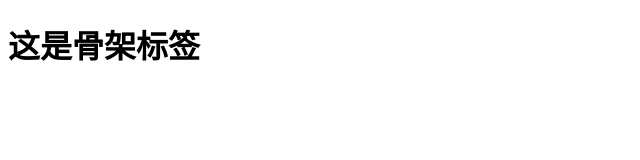
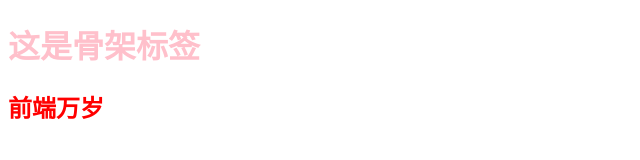
Before and after one commit to liyanpengFly/afterclass, a plain HTML site: page index.html in a window 1280 px wide. Shown: the whole page, without its empty margins (0-640 px from the left). Drawn offline with Linux system fonts and the light colour scheme.

Commit message:
添加了标题标签设置了样式

```diff
--- a/css/index.css
+++ b/css/index.css
@@ -0,0 +1,7 @@
+h1 {
+    color: pink;
+}
+
+h2 {
+    color: red;
+}
--- a/index.html
+++ b/index.html
@@ -6,10 +6,12 @@
     <meta name="viewport" content="width=device-width, initial-scale=1.0">
     <meta http-equiv="X-UA-Compatible" content="ie=edge">
     <title>Document</title>
+    <link rel="stylesheet" href="css/index.css">
 </head>
 
 <body>
     <h1>这是骨架标签</h1>
+    <h2>前端万岁</h2>
 </body>
 
 </html>
```
